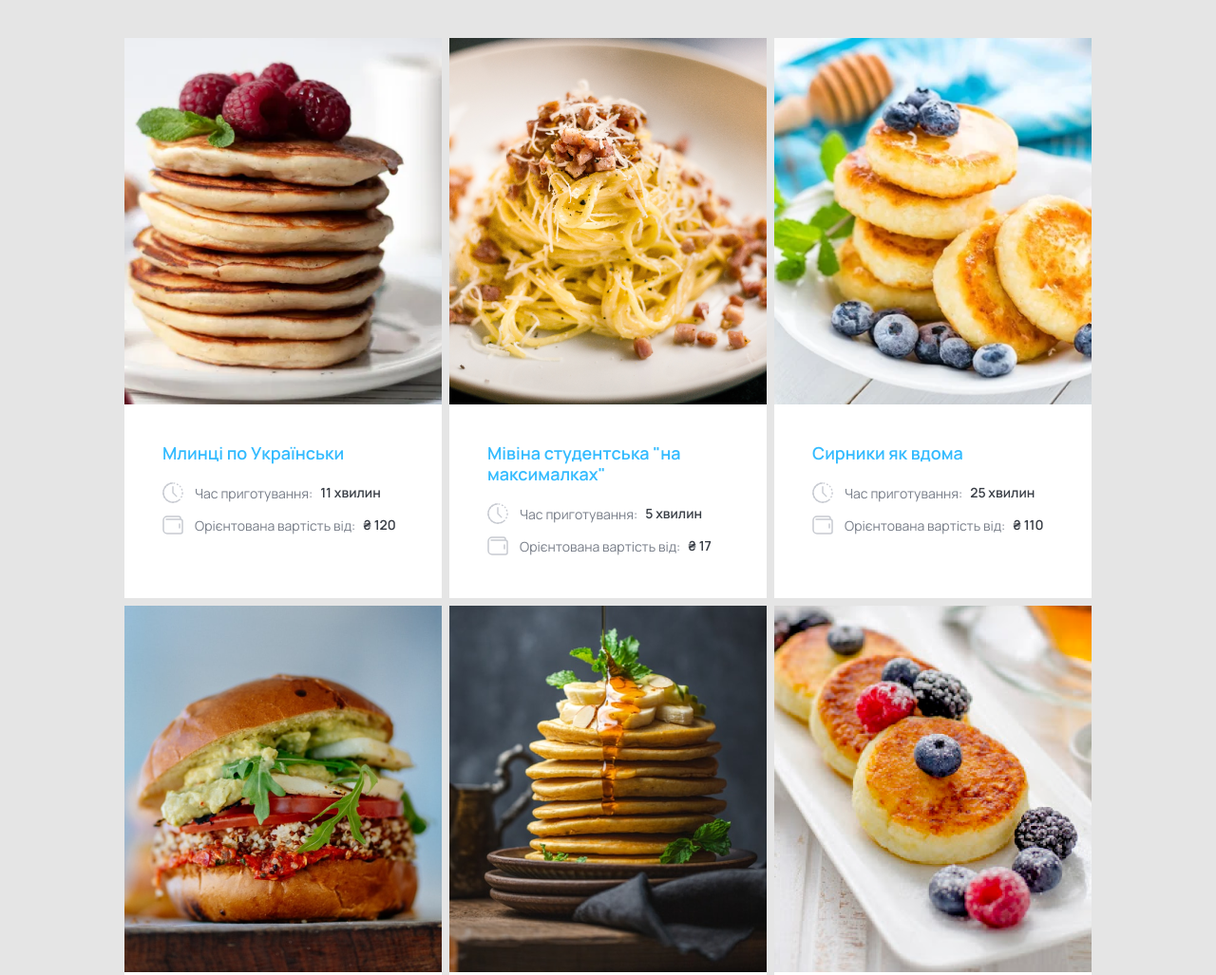
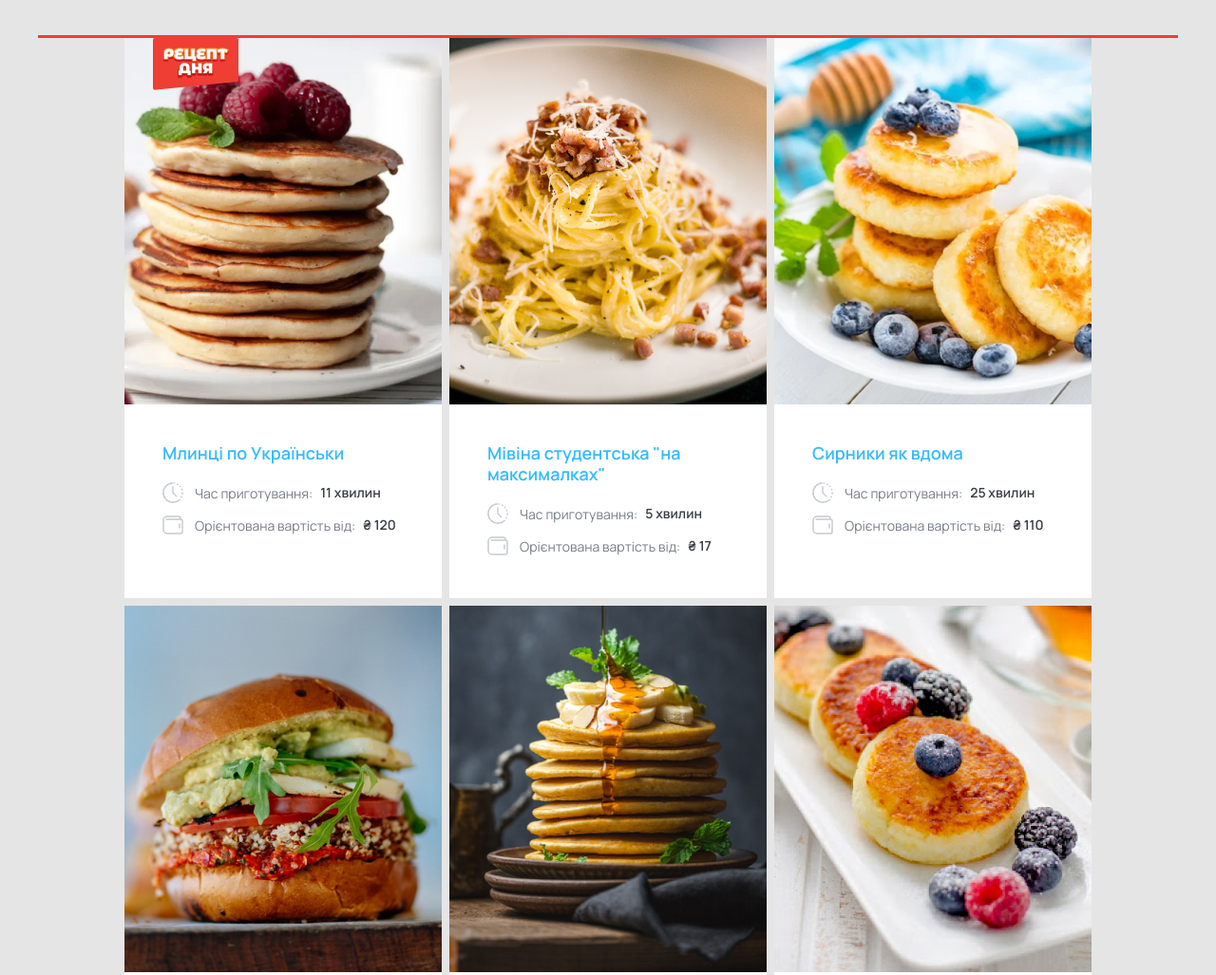
Before and after one commit to sanyaswb/homework_04_flex, a plain HTML site: page index.html in a window 1280 px wide. Shown: the top 1027 px of the page at 95% size. Drawn offline with Linux system fonts and the light colour scheme.

Commit message:
remaster item + mark

```diff
--- a/index.html
+++ b/index.html
@@ -10,7 +10,7 @@
 </head>
 <body>
 	<main class="main">
-		<div class="item item_big">
+		<div class="item item_big item_bestseller">
 			<div class="item__img">
 				<img class="item__img-big" src="./images/img_1.png" alt="food">
 			</div>
@@ -219,7 +219,7 @@
 				<div class="item__cost">
 					<img src="./images/wallet.svg" alt="wallet">
 					<span class="item__description">Орієнтована вартість від:</span>
-					<span class="item_bolt"><span class="item__text_decoration">₴ 199</span>АКЦІЯ ₴ 0</span>
+					<span class="item_bolt"><span class="item__text_decoration">₴ 199</span> АКЦІЯ ₴ 0</span>
 				</div>
 			</div>
 		</div>
@@ -262,7 +262,7 @@
 			</div>
 		</div>
 
-		<div class="item item_xxx">
+		<div class="item item_xxx item_bestseller">
 			<div class="item__img">
 				<img src="./images/suchka_1.jpg" alt="food">
 			</div>
--- a/styles.css
+++ b/styles.css
@@ -19,6 +19,17 @@ body {
 	column-gap: 8px;
 	row-gap: 8px;
 	justify-content: center;
+	position: relative;
+}
+
+.main::after {
+	content: '';
+	position: absolute;
+	top: 37px;
+	left: 40px;
+	width: calc(100% - 80px);
+	height: 3px;
+	background: #EF3E33;
 }
 
 .item {
@@ -35,6 +46,22 @@ body {
 
 .item_big {
 	width: 676px;
+}
+
+.item_bestseller {
+	position: relative;
+}
+
+.item_bestseller:after {
+	content: '';
+	position: absolute;
+	top: 0;
+	left: 30px;
+	width: 90px;
+	height: 55px;
+	background-image: url("images/mark.png");
+	background-repeat: no-repeat;
+	background-size: contain;
 }
 
 .item_expensive {
@@ -69,13 +96,19 @@ body {
 	align-items: center;
 }
 
-.item__img:after {
-	content: "";
-	background-image: url("./images/bookmark.svg");
-	background-repeat: no-repeat;
-	background-size: cover;
+.item__img > .item__img-mark {
+	position: absolute;
+	width: 100%;
+	max-width: 90px;
+	height: 55px;
+}
+
+.mark {
+ z-index: 1;
 	width: 68px;
 	height: 30px;
+
+
 }
 
 .item__img > img {
@@ -143,7 +176,7 @@ body {
 .item__text_decoration {
 	font-family: 'Manrope', sans-serif;
 	font-weight: 600;
-	color: #393E46;
+	color: red;
 	font-size: 14px;
 	line-height: 14px;
 	text-decoration: line-through;
```
Also changed, not shown: images/mark.png (added).
